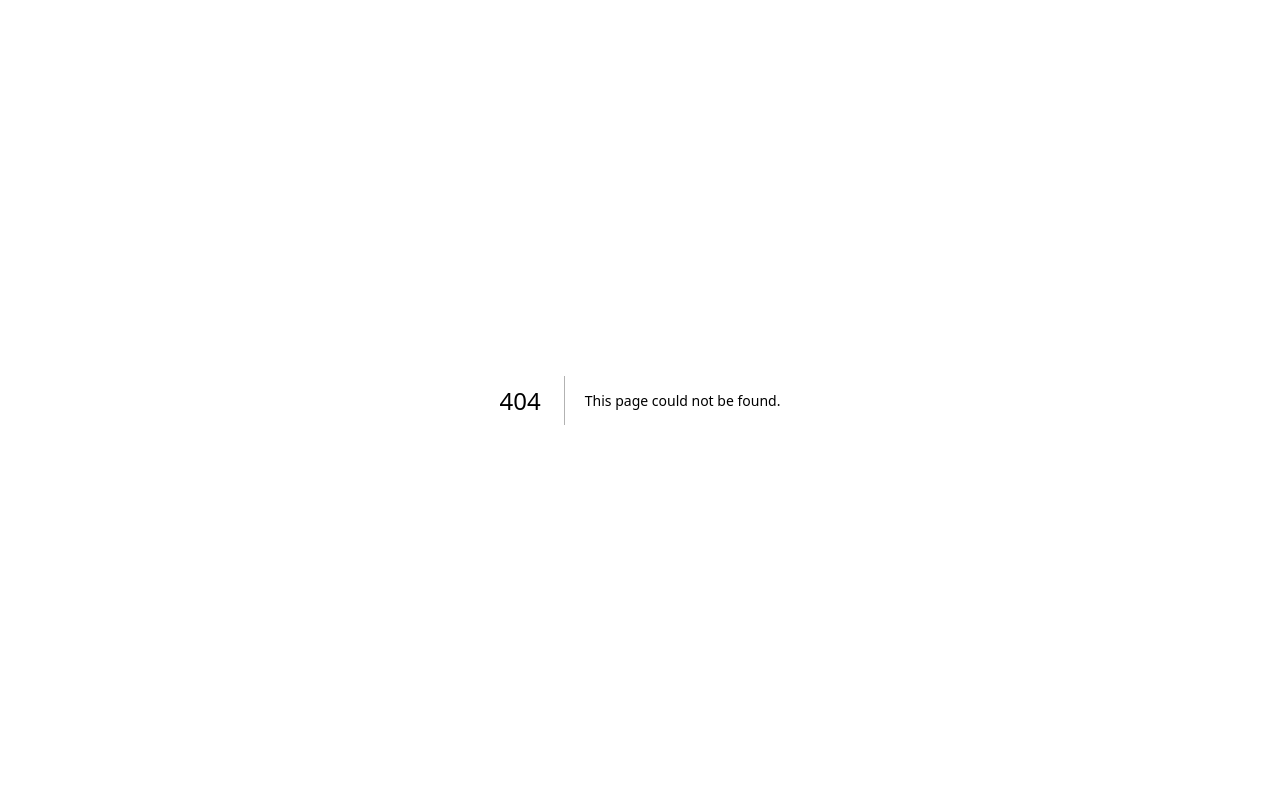
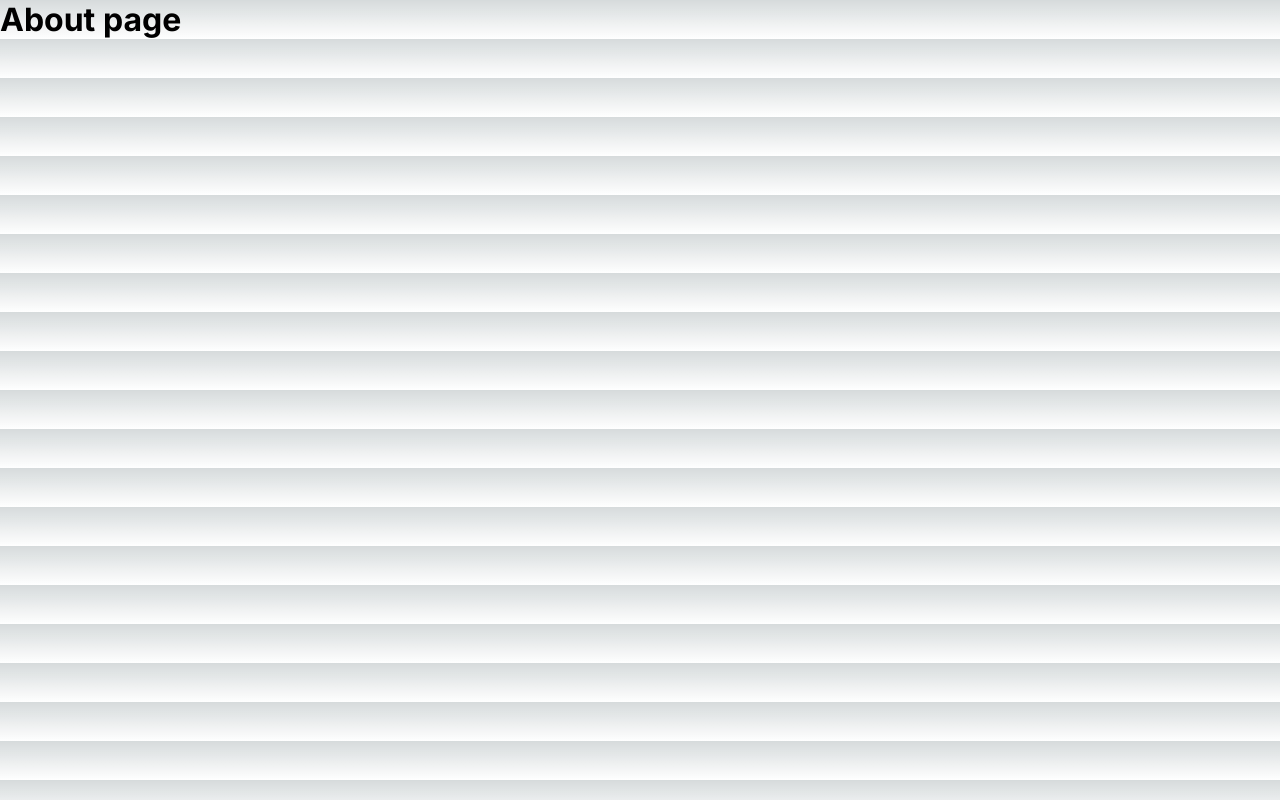
Before and after one commit to Wolf-Den1994/next-blog-app, a Next.js app: page /about in a window 1280 px wide. Before the commit this address had no page. Built offline with nearby package versions, Linux system fonts and the light colour scheme.

Commit message:
init: start create blog

```diff
--- /dev/null
+++ b/app/about/page.tsx
@@ -0,0 +1,3 @@
+export default function About() {
+  return <h1>About page</h1>
+}
--- a/package.json
+++ b/package.json
@@ -3,7 +3,7 @@
   "version": "0.1.0",
   "private": true,
   "scripts": {
-    "dev": "next dev",
+    "dev": "next dev --turbo",
     "build": "next build",
     "start": "next start",
     "lint": "next lint"
```
Also changed, not shown: 1 other file (tests, documents, lock files or other folders).
